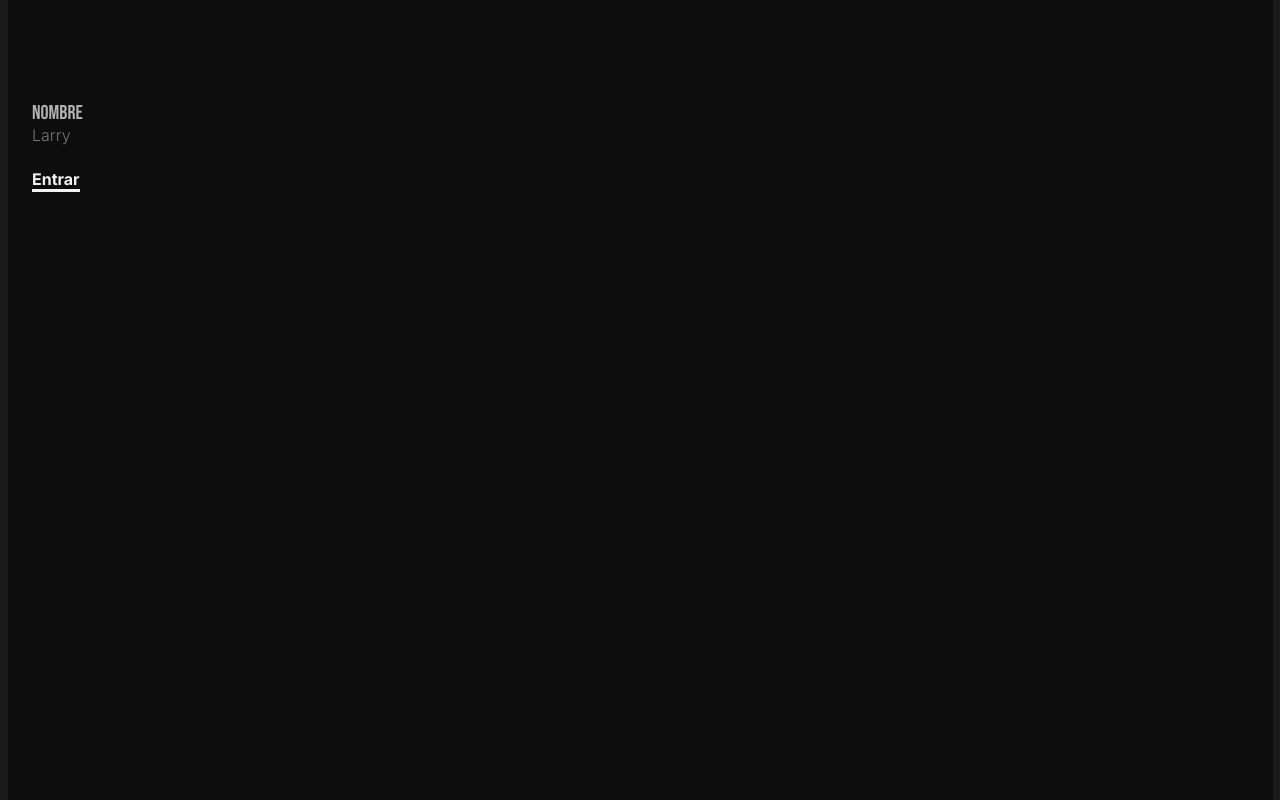
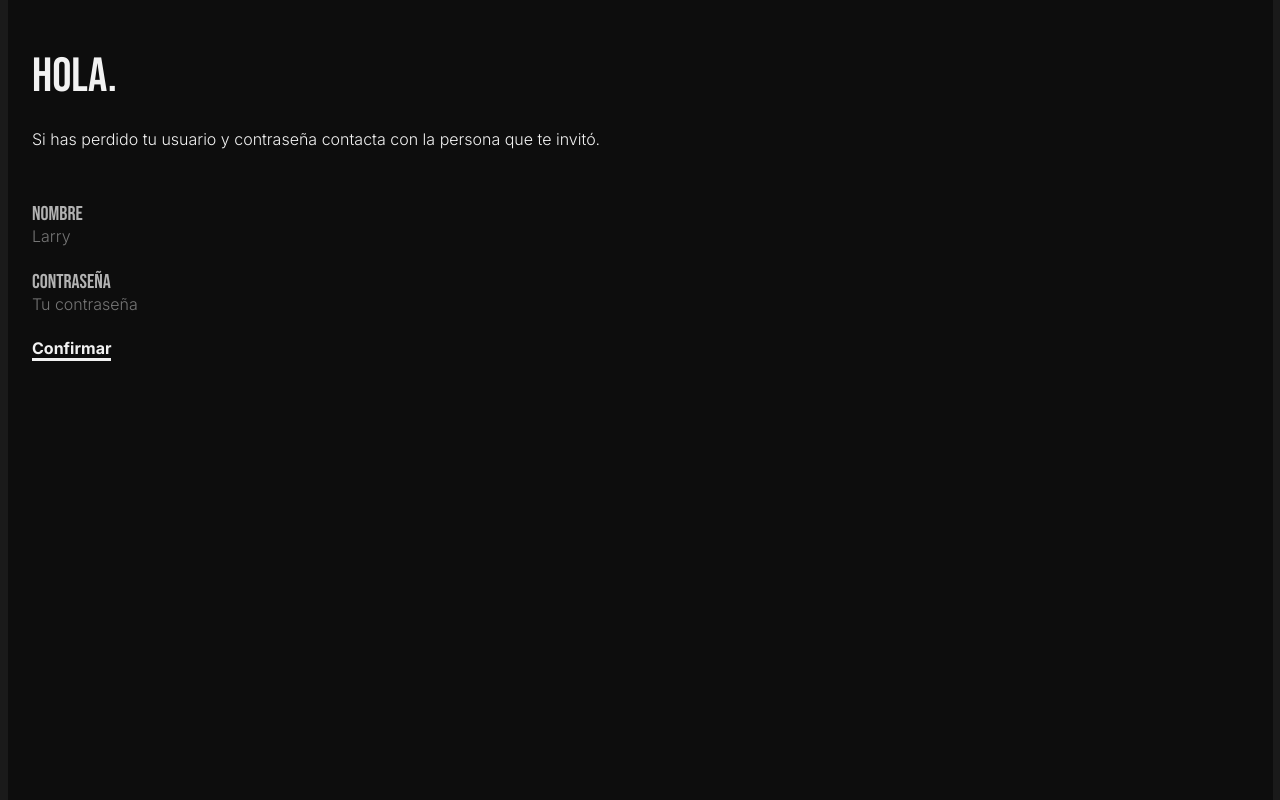
Before and after one commit to subiabre/subiabre.club-web, a SvelteKit app: page /login in a window 1280 px wide. Built offline with nearby package versions, Linux system fonts and the light colour scheme.

Commit message:
Simply login an menu

```diff
--- a/src/lib/layout/TraySlideNav.svelte
+++ b/src/lib/layout/TraySlideNav.svelte
@@ -16,7 +16,7 @@
     bind:this={slide}
 >
     <div class="padded">
-        <h1>Menú.</h1>
+        <h1>Menú</h1>
     </div>
     <ul class="padded menu">
         <li
@@ -25,7 +25,7 @@
             on:mouseleave={() => ($sound.clack = true)}
         >
             <a class="color-body" href="/photos">
-                <h2>Galería.</h2>
+                <h2>Galería</h2>
             </a>
             <ul class="menu slot">
                 <li>
@@ -45,7 +45,7 @@
             on:mouseenter={() => ($sound.clack = true)}
             on:mouseleave={() => ($sound.clack = true)}
         >
-            <a class="color-body" href="/user"><h2>Usuario.</h2></a>
+            <a class="color-body" href="/user"><h2>Usuario</h2></a>
             <ul class="menu slot">
                 <li>
                     <a class="color-body" href="/user#config"
--- a/src/routes/login/+page.svelte
+++ b/src/routes/login/+page.svelte
@@ -22,11 +22,13 @@
         api.auth
             .user(username, password)
             .then(async (session) => {
-                const user = await api.call(session.owner).then(res => res.json());
+                const user = await api
+                    .call(session.owner)
+                    .then((res) => res.json());
 
                 return { user, session };
             })
-            .then(data => {
+            .then((data) => {
                 auth.set(data);
 
                 goto("/");
@@ -36,9 +38,15 @@
 </script>
 
 <Tray>
-    <TraySlide id="login-username">
+    <TraySlide id="login-password" bind:this={passwordSlide}>
         <div class="padded">
-            <form on:submit={handleUsername}>
+            <h1>Hola{username ? `, ${username}` : ""}.</h1>
+            <p>
+                Si has perdido tu usuario y contraseña contacta con la persona
+                que te invitó.
+            </p>
+
+            <form on:submit={handleSubmit}>
                 <p class={authError ? "is-visible" : "is-hidden"}>
                     <label for="input-password" class="color-danger">
                         <h5>Usuario o contraseña incorrectos</h5>
@@ -53,20 +61,6 @@
                             placeholder="Larry"
                             bind:value={username}
                         />
-                    </label>
-                </p>
-                <p>
-                    <button>Entrar</button>
-                </p>
-            </form>
-        </div>
-    </TraySlide>
-    <TraySlide id="login-password" bind:this={passwordSlide}>
-        <div class="padded">
-            <form on:submit={handleSubmit}>
-                <p class={authError ? "is-visible" : "is-hidden"}>
-                    <label for="input-password" class="color-danger">
-                        <h5>Usuario o contraseña incorrectos</h5>
                     </label>
                 </p>
                 <p>
```
